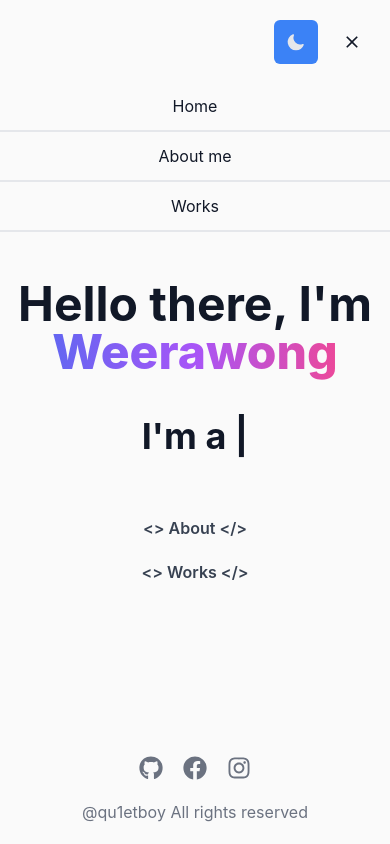
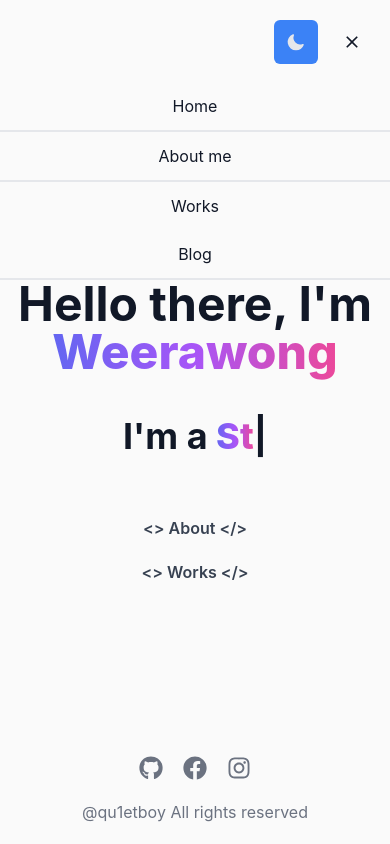
Before and after one commit to Qu1etboy/portfolio, a Next.js app: page / in a window 390 px wide. Both pictures are taken after a click on the element 346 px from the left and 42 px from the top of the page. Built offline with nearby package versions, Linux system fonts and the light colour scheme.

Commit message:
fix: forgot to add link for mobile

```diff
--- a/components/Navbar.tsx
+++ b/components/Navbar.tsx
@@ -62,6 +62,12 @@ const Navbar = () => {
             >
               Works
             </Link>
+            <Link
+              href="https://blog.qu1etboy.vercel.app"
+              className="p-3 cursor-pointer dark:hover:bg-neutral-700 hover:bg-neutral-200 bg-neutral-50 dark:bg-neutral-900 z-10"
+            >
+              Blog
+            </Link>
           </ul>
         </div>
       </SlideDown>
```
